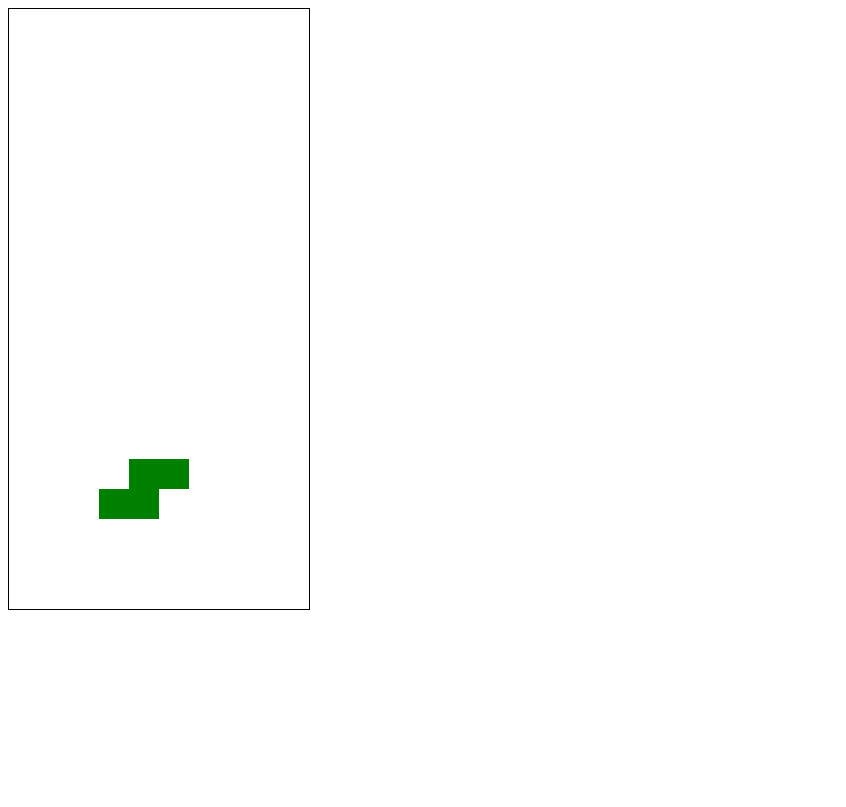
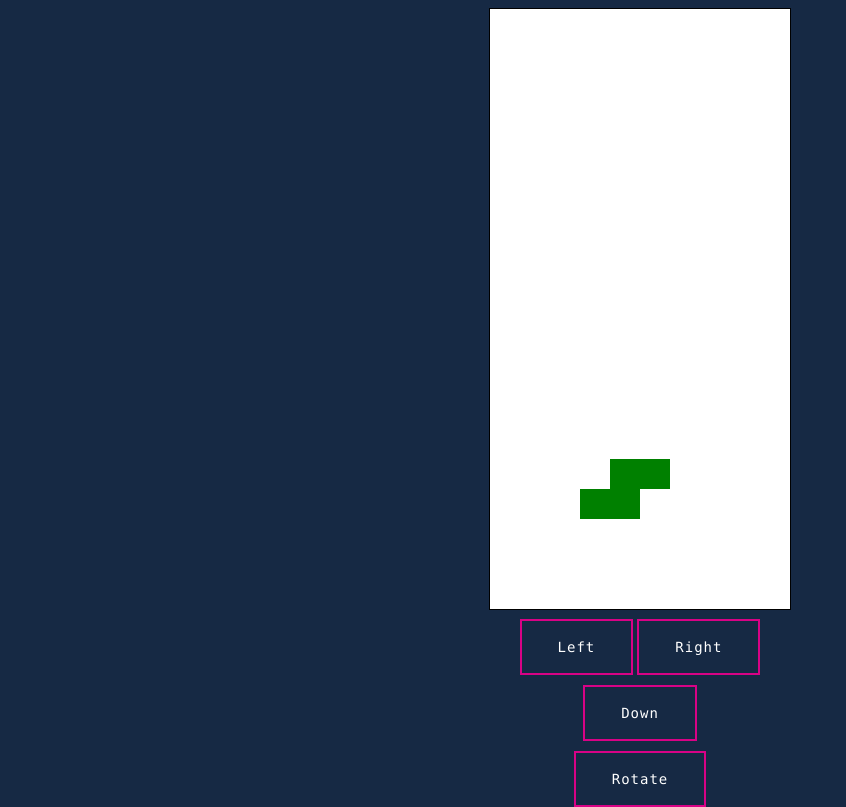
Before and after one commit to johnjoseph3/tetris, a website built with webpack: page client/index.html in a window 1280 px wide. Shown: the whole page, without its empty margins (0-846 px from the left). Built offline with nearby package versions, Linux system fonts and the light colour scheme; files whose address does not match are found by name.

Commit message:
Add buttons.

```diff
--- a/client/css/styles.css
+++ b/client/css/styles.css
@@ -1,7 +1,13 @@
+body {
+  background: #162944;
+}
+
 #game-board {
   border: 1px solid black;
   width: 300px;
   height: 600px;
+  background-color: white;
+  margin: 0 auto;
 }
 
 .block {
@@ -9,3 +15,30 @@
   height: 30px;
   float: left;
 }
+
+.btns-container {
+  text-align: center;
+}
+
+.down-rotate {
+  display: block;
+  margin: 0 auto;
+}
+
+.button_slide {
+  color: #FFF;
+  border: 2px solid rgb(216, 2, 134);
+  background: #162944;
+  border-radius: 0px;
+  padding: 18px 36px;
+  margin-top: 10px;
+  font-family: "Lucida Console", Monaco, monospace;
+  font-size: 14px;
+  letter-spacing: 1px;
+  cursor: pointer;
+  box-shadow: inset 0 0 0 0 #D80286;
+}
+
+.slide_left:hover {
+  box-shadow: inset 0 0 0 50px #D80286;
+}
--- a/client/index.html
+++ b/client/index.html
@@ -3,17 +3,19 @@
 <html lang="en">
 <head>
   <meta charset="utf-8">
-
   <title>Tetris</title>
-
   <link rel="stylesheet" href="styles.css">
-
 </head>
-
 <body>
 
   <div id="game-board">
     <div id="output"></div>
+    <div class="btns-container">
+      <button class="left button_slide slide_left">Left</button>
+      <button class="right button_slide slide_left">Right</button>
+      <button class="fall-speed-fast button_slide slide_left down-rotate">Down</button>
+      <button class="rotate button_slide slide_left down-rotate">Rotate</button>
+    </div>
   </div>
 
   <script src="https://ajax.googleapis.com/ajax/libs/jquery/3.2.1/jquery.min.js"></script>
--- a/client/js/main.js
+++ b/client/js/main.js
@@ -186,6 +186,20 @@ $(document).keyup((e) => {
   }
 });
 
+$('.left').click((e) => { horizontalMove('left'); });
+$('.right').click((e) => { horizontalMove('right'); });
+$('.rotate').click((e) =>{ rotate(); } );
+$('.fall-speed-fast').mousedown((e) => {
+  isFallSpeedFast = true;
+  clearInterval(intervalId);
+  startInterval();
+})
+$('.fall-speed-fast').mouseup((e) => {
+  isFallSpeedFast = false;
+  clearInterval(intervalId);
+  startInterval();
+})
+
 const startInterval = () => {
   const intervalSpeed = isFallSpeedFast ? fastInterval : slowInterval;
   intervalId = setInterval(function() {
```
